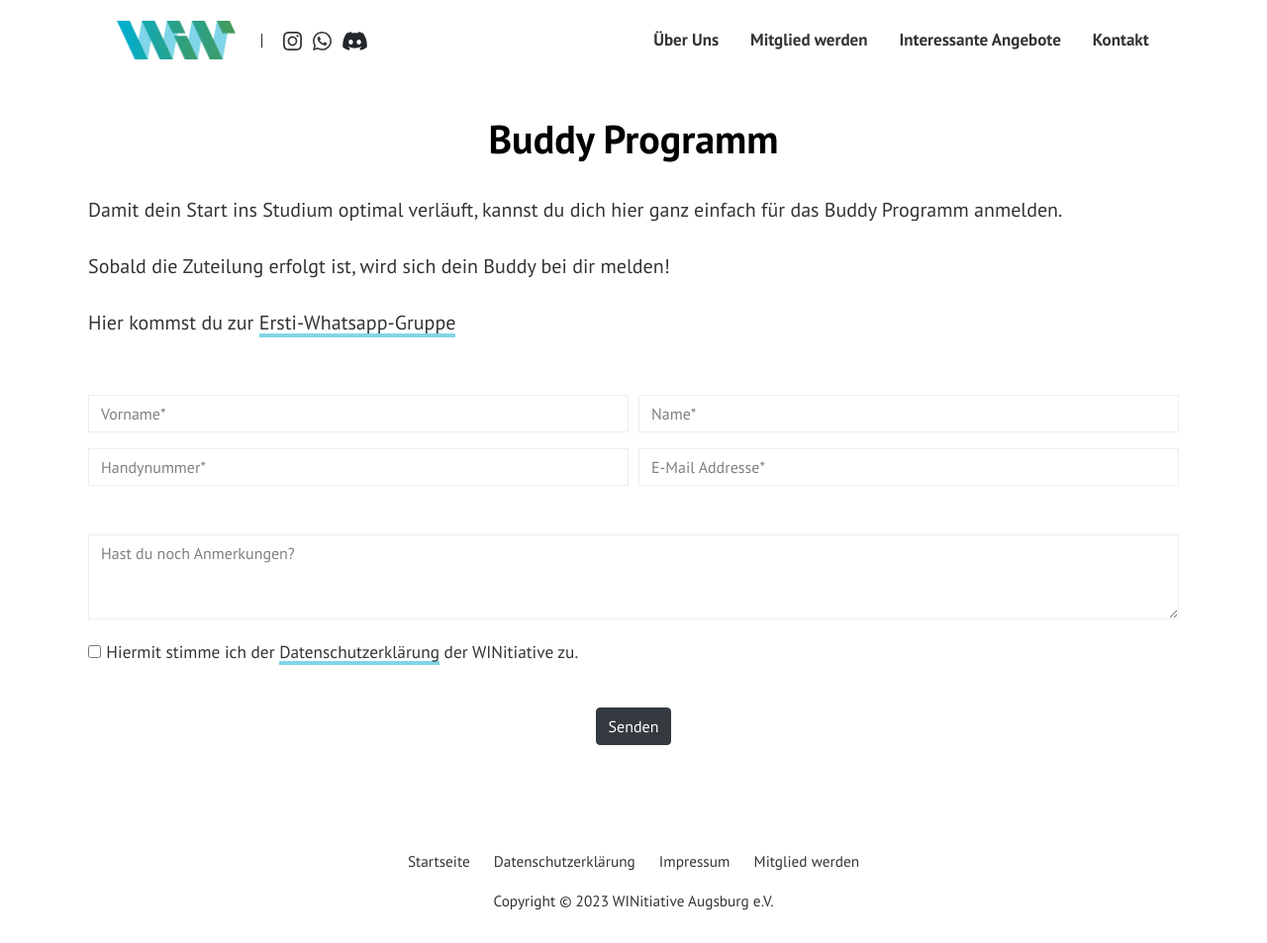
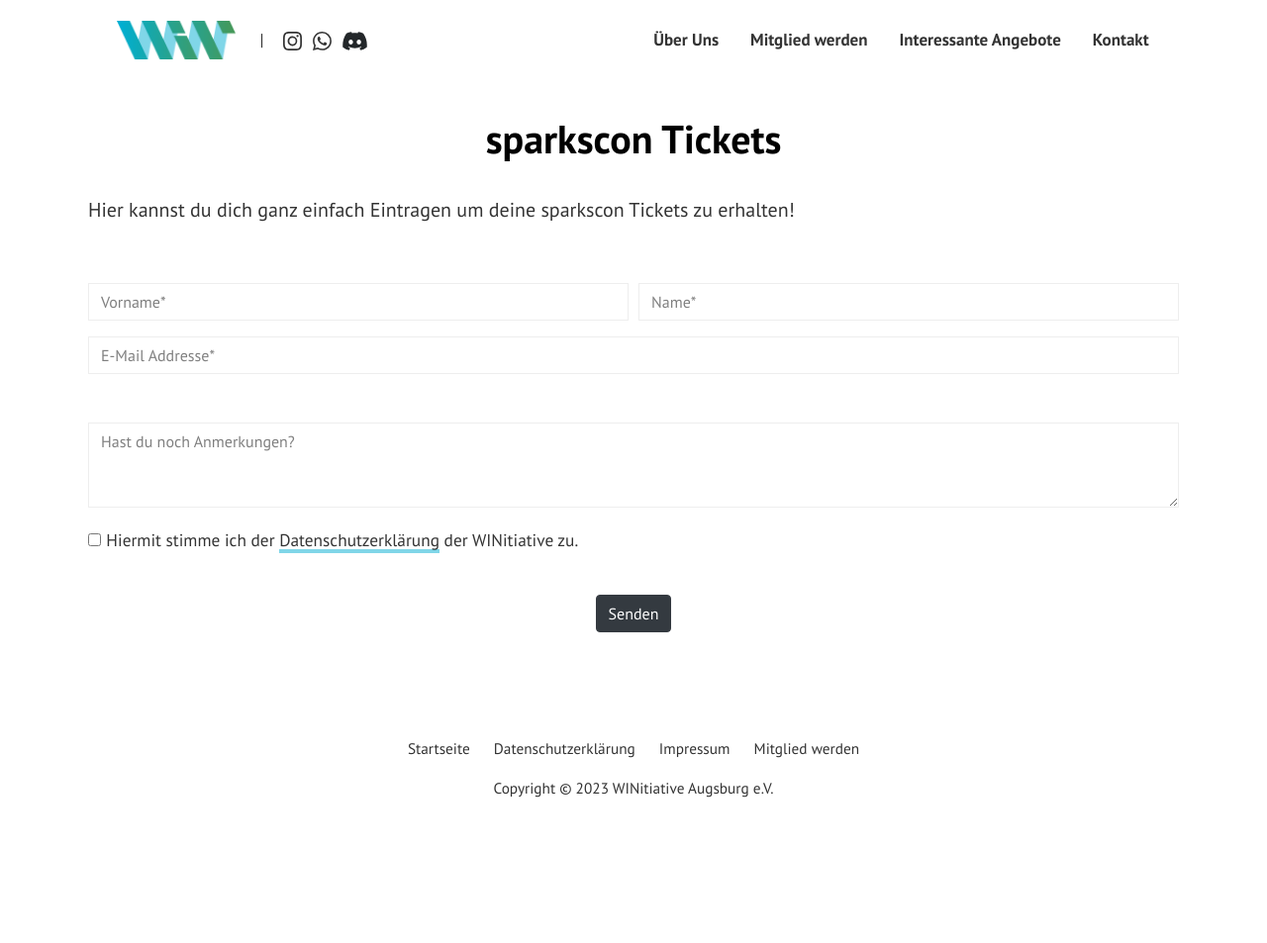
Before and after one commit to WINitiative-Augsburg-eV/webseite, a Jekyll site: the page built from pages/event-anmeldung.html, in a window 1280 px wide and 953 px high. Shown: the whole window at 99% size. Built offline with Jekyll 4.4.1, drawn with Linux system fonts in a browser that asks for light colours.

Commit message:
sparkscon

```diff
--- a/pages/event-anmeldung.html
+++ b/pages/event-anmeldung.html
@@ -1,16 +1,14 @@
 ---
 layout: page
-title: Buddy Programm
-permalink: "/buddy-anmeldung/"
+title: sparkscon Tickets
+permalink: "/sparkscon-tickets/"
 comments: false
 ---
 
-<form action="https://formsubmit.co/09d59bd4883cc050554222c88652ce2d" method="POST">
-  <input type="hidden" name="_subject" value="Neue Anmeldung zum Buddy-Programm!">
+<form id="myForm" action="https://formsubmit.co/09d59bd4883cc050554222c88652ce2d" method="POST">
+  <input type="hidden" name="_subject" value="Neue Anmeldung zur Verlosung!">
     <input type="hidden" name="_captcha" value="false">
-<p class="lead mb-4">Damit dein Start ins Studium optimal verläuft, kannst du dich hier ganz einfach für das Buddy Programm anmelden.</p>
-<p class="mb-4">Sobald die Zuteilung erfolgt ist, wird sich dein Buddy bei dir melden!</p>
-<p class="mb-4">Hier kommst du zur <a href="https://chat.whatsapp.com/ClZbrN4YKZvAUfGIg6uT7k">Ersti-Whatsapp-Gruppe</a></p>
+<p class="lead mb-4">Hier kannst du dich ganz einfach Eintragen um deine sparkscon Tickets zu erhalten!</p>
 <br>
 <div class="form-row">
 <div class="form-group col-md-6">
@@ -21,10 +19,7 @@ comments: false
 </div>
 </div>
 <div class="form-row">
-<div class="form-group col-md-6">
-<input class="form-control" type="tel" name="telefon" placeholder="Handynummer*" required>
-</div>
-<div class="form-group col-md-6">
+<div class="form-group col-md-12">
   <input class="form-control" type="email" name="email" placeholder="E-Mail Addresse*" required>
   </div>
 </div>
@@ -37,6 +32,11 @@ comments: false
 <label for="pp" style="font-size: 13pt">Hiermit stimme ich der <a href="/datenschutzerklaerung" class="text-decoration-none">Datenschutzerklärung</a> der WINitiative zu.</label>
 </div>
 <br>
-<center><input class="btn btn-dark" type="submit" value="Senden"></center>
+<center>
+  <button id="submitButton" class="btn btn-dark position-relative" type="submit">
+    Senden
+    <span id="spinner" class="spinner"></span>
+  </button>
+</center>
 <input type="hidden" name="_next" value="https://winitiative-augsburg.de/anmeldung-erfolgreich/">
 </form>
```
Also changed, not shown: 2 other files.
